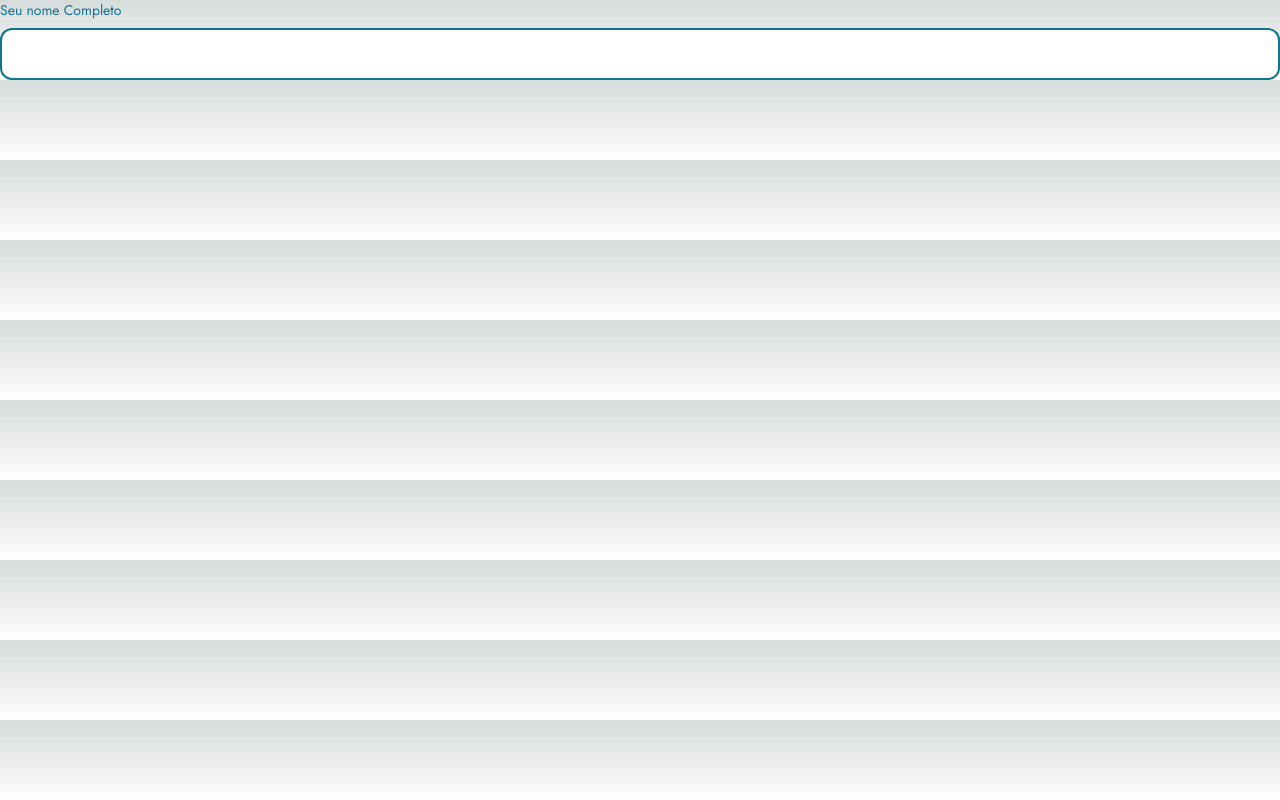
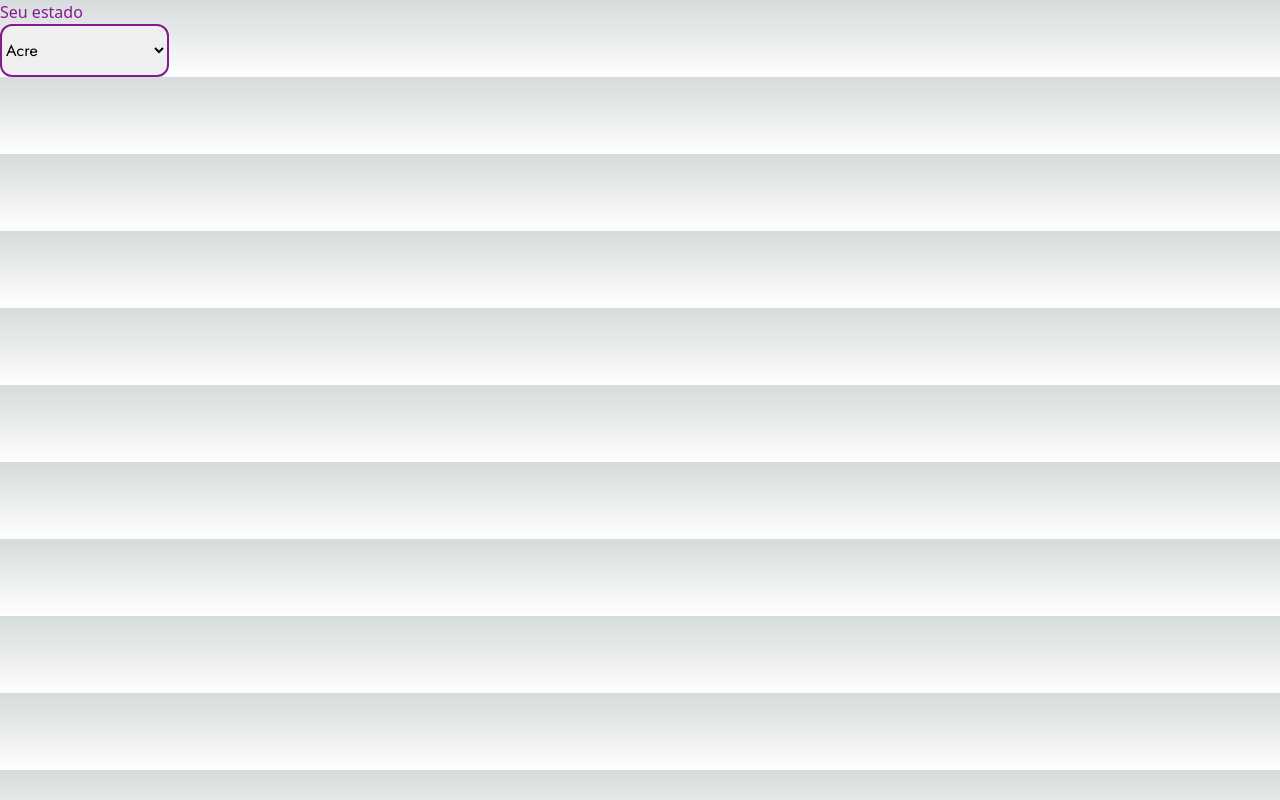
Before and after one commit to mateusmoov/busquePet, a Next.js app: page / in a window 1280 px wide. Built offline with nearby package versions, Linux system fonts and the light colour scheme.

Commit message:
feat: finish select component

```diff
--- a/src/app/components/Select/index.tsx
+++ b/src/app/components/Select/index.tsx
@@ -1,20 +1,58 @@
+import { twMerge } from "tailwind-merge";
+
 type SelectItemProps = {
-  value: string
-  name: string
-}
+  value: string;
+  name: string;
+};
 
 type SelectProps = {
-  label: string
+  label: string;
+  variant: VariantProps;
   selectItems: SelectItemProps[];
-  onChangeValue: (event: React.ChangeEvent<HTMLSelectElement>) => void;
+  onChangeValue?: (event: React.ChangeEvent<HTMLSelectElement>) => void;
 };
 
+type VariantsProps = {
+  label: string;
+  select: string;
+};
 
-export const Select = ({label, selectItems, onChangeValue }: SelectProps) => {
+type VariantProps = keyof typeof variants;
+
+const variants = {
+  donor: {
+    label: "text-fuchsia-800",
+    select: "border-fuchsia-800",
+  },
+  adopter: {
+    label: "text-cyan-700",
+    select: "border-cyan-700",
+  },
+} satisfies Record<string, VariantsProps>;
+
+export const Select = ({
+  label,
+  variant,
+  selectItems,
+  onChangeValue,
+}: SelectProps) => {
   return (
     <>
-      <label htmlFor="">{label}</label>
-      <select name="select" onChange={onChangeValue}>
+      <label
+        className={twMerge(variants[variant].label, "block")}
+        htmlFor={label}
+      >
+        {label}
+      </label>
+      <select
+        id={label}
+        name="select"
+        onChange={onChangeValue}
+        className={twMerge(
+          variants[variant].select,
+          "text-black font-body py-3 rounded-xl border-2 block"
+        )}
+      >
         {selectItems.map((item, index: number) => (
           <option key={index} value={item.value}>
             {item.name}
--- a/src/app/components/index.ts
+++ b/src/app/components/index.ts
@@ -2,3 +2,4 @@ export { Button } from "./Button";
 export { Icon } from "./Icon";
 export { Header } from "./Header"
 export { Input } from './Input'
+export { Select } from './Select'
--- a/src/app/page.tsx
+++ b/src/app/page.tsx
@@ -1,9 +1,42 @@
-import { Input } from "./components";
+'use client'
+
+import { Select } from "./components";
 
 export default function Home() {
+
+  const estadosBrasil = [
+    { value: "AC", name: "Acre" },
+    { value: "AL", name: "Alagoas" },
+    { value: "AP", name: "Amapá" },
+    { value: "AM", name: "Amazonas" },
+    { value: "BA", name: "Bahia" },
+    { value: "CE", name: "Ceará" },
+    { value: "DF", name: "Distrito Federal" },
+    { value: "ES", name: "Espírito Santo" },
+    { value: "GO", name: "Goiás" },
+    { value: "MA", name: "Maranhão" },
+    { value: "MT", name: "Mato Grosso" },
+    { value: "MS", name: "Mato Grosso do Sul" },
+    { value: "MG", name: "Minas Gerais" },
+    { value: "PA", name: "Pará" },
+    { value: "PB", name: "Paraíba" },
+    { value: "PR", name: "Paraná" },
+    { value: "PE", name: "Pernambuco" },
+    { value: "PI", name: "Piauí" },
+    { value: "RJ", name: "Rio de Janeiro" },
+    { value: "RN", name: "Rio Grande do Norte" },
+    { value: "RS", name: "Rio Grande do Sul" },
+    { value: "RO", name: "Rondônia" },
+    { value: "RR", name: "Roraima" },
+    { value: "SC", name: "Santa Catarina" },
+    { value: "SP", name: "São Paulo" },
+    { value: "SE", name: "Sergipe" },
+    { value: "TO", name: "Tocantins" },
+  ];
+
   return (
     <>
-    <Input variant="adopter" label="Seu nome Completo"/>
+    <Select variant='donor' label="Seu estado" selectItems={estadosBrasil} onChangeValue={(e) => console.log(e.target.value)} />
     </>
   );
 }
```
